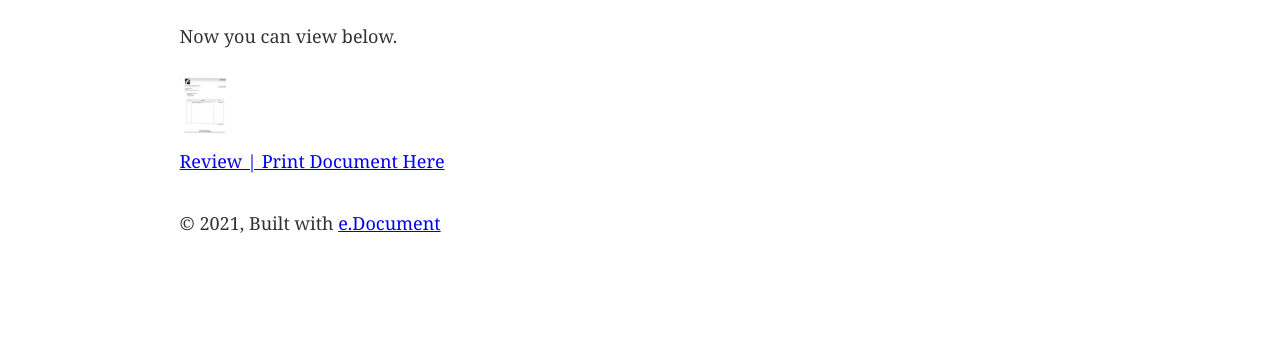
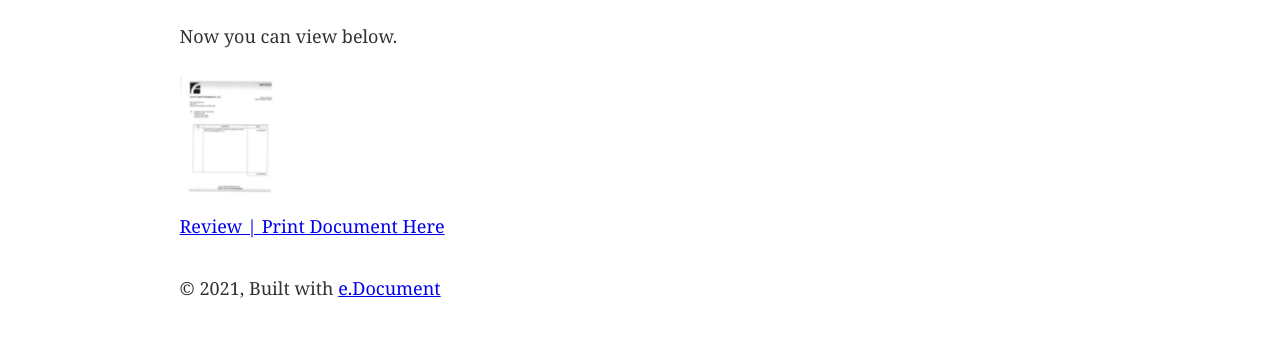
Before and after one commit to betlet/document, a Gatsby site: page / in a window 1280 px wide. Shown: the part 223-560 px from the top of the page. Built offline with nearby package versions, Linux system fonts and the light colour scheme; Gatsby itself is replaced by a stand-in of ours.

Commit message:
Update index.js

```diff
--- a/src/pages/index.js
+++ b/src/pages/index.js
@@ -13,7 +13,7 @@ const IndexPage = () => (
     <p>Now you can view below.</p>
     <StaticImage
       src="../images/gatsby-astronaut.png"
-      width={50}
+      width={100}
       quality={95}
       formats={["AUTO", "WEBP", "AVIF"]}
       alt="A Gatsby astronaut"
```
